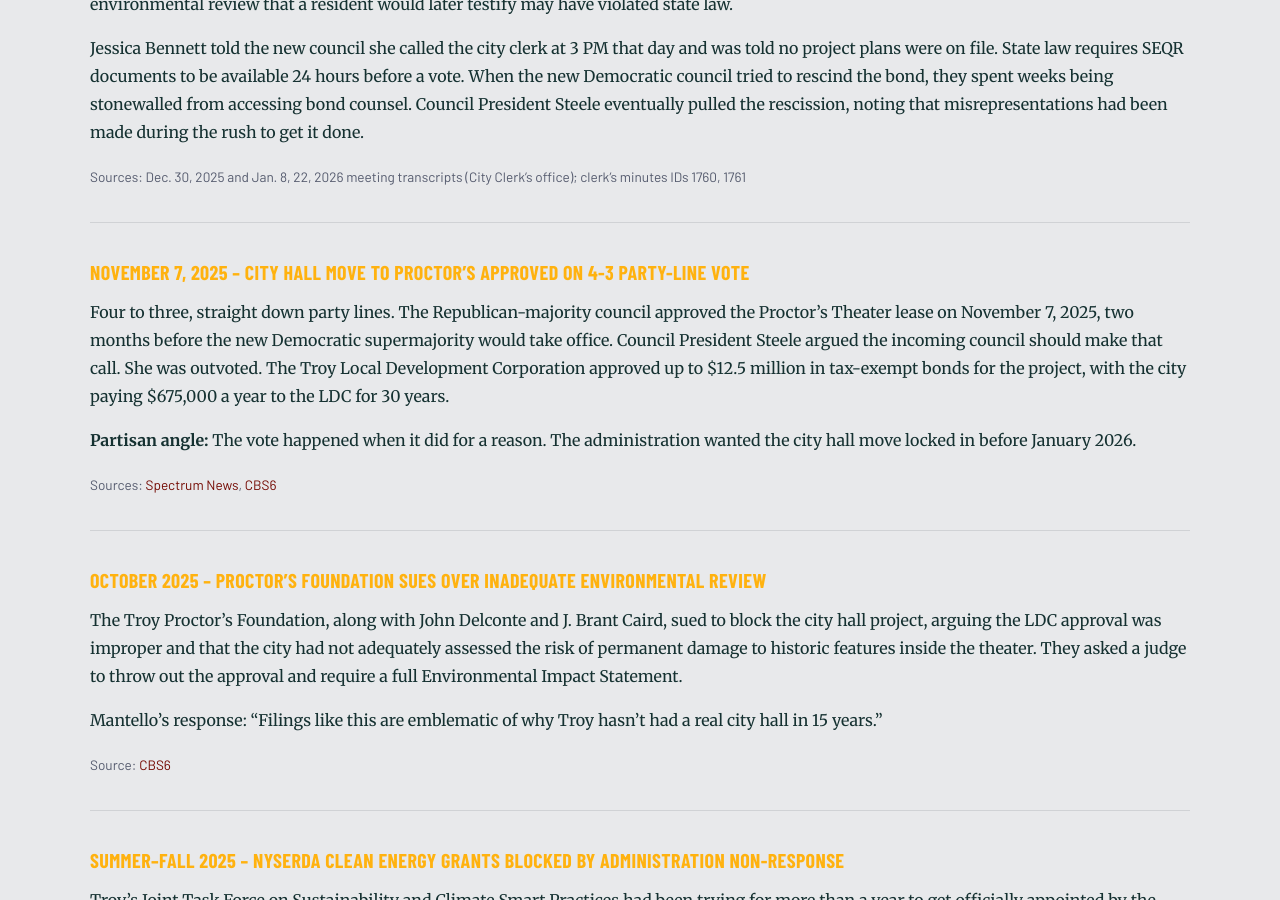
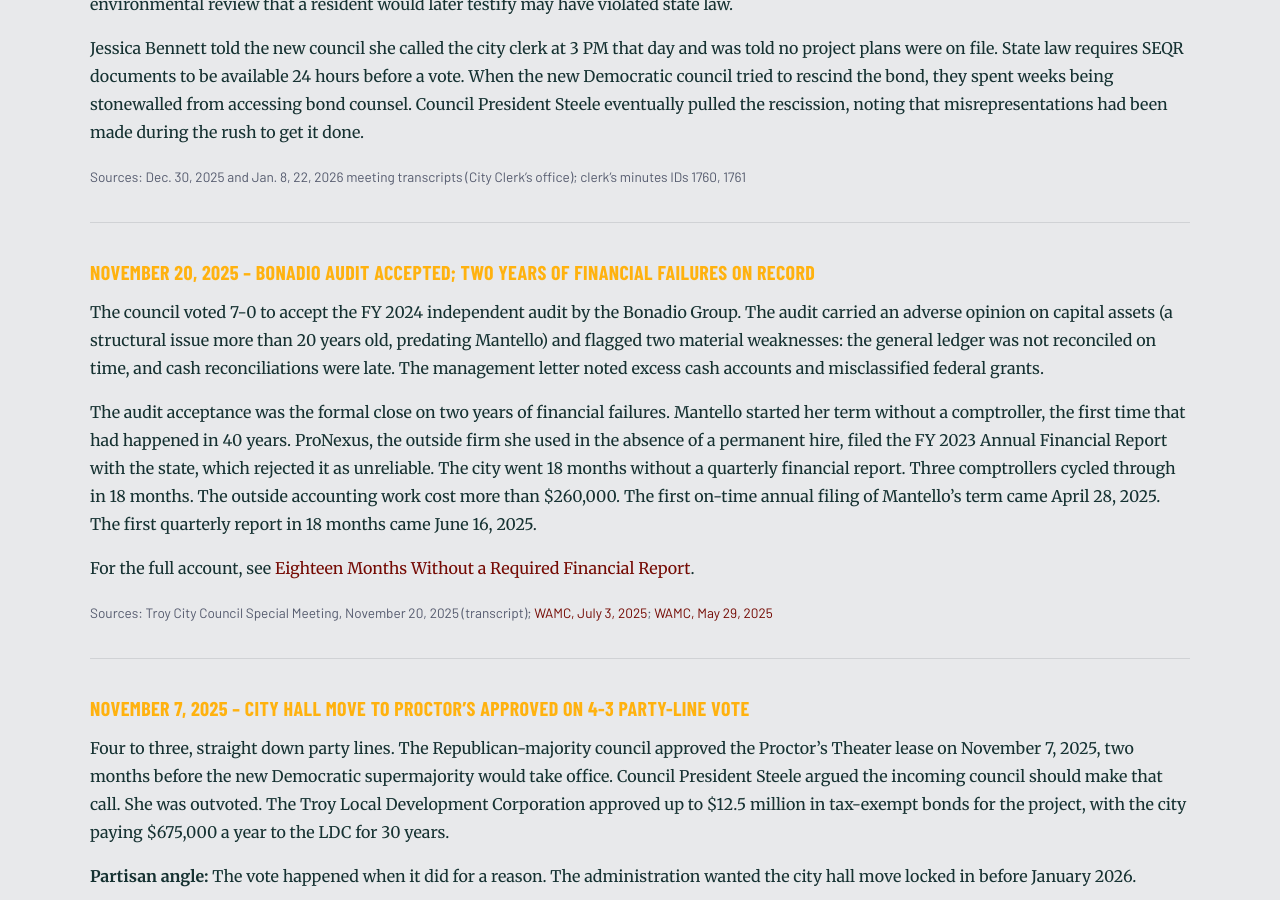
Before and after one commit to MdevitSEC/the-mantello-record, a Jekyll site: the page built from the_Mantello_Record.md, in a window 1280 px wide and 900 px high, scrolled down 3714 px. Built offline with Jekyll 4.4.1, drawn with Linux system fonts in a browser that asks for light colours; some web fonts are replaced; our own code applies the rules of GitHub Pages for plain Markdown files.

Commit message:
Add comprehensive fiscal failures post and Mantello Record summary
New post: Eighteen Months Without a Required Financial Report
- Full arc from transition gap through Bonadio audit acceptance
- Covers ProNexus, Spring, vacancy, Krokos, McNeff
- Partisan angle on transition comptroller failure
- Steele quotes as through-line

Mantello Record: November 20, 2025 entry summarizing two years of
financial failures, linking to full post.

Co-Authored-By: Claude Sonnet 4.6 <noreply@anthropic.com>

```diff
--- a/the_Mantello_Record.md
+++ b/the_Mantello_Record.md
@@ -116,6 +116,18 @@ The outgoing Republican council's last day in office was December 30, 2025. Befo
 Jessica Bennett told the new council she called the city clerk at 3 PM that day and was told no project plans were on file. State law requires SEQR documents to be available 24 hours before a vote. When the new Democratic council tried to rescind the bond, they spent weeks being stonewalled from accessing bond counsel. Council President Steele eventually pulled the rescission, noting that misrepresentations had been made during the rush to get it done.
 
 *Sources: Dec. 30, 2025 and Jan. 8, 22, 2026 meeting transcripts (City Clerk's office); clerk's minutes IDs 1760, 1761*
+
+---
+
+### November 20, 2025 -- Bonadio Audit Accepted; Two Years of Financial Failures on Record
+
+The council voted 7-0 to accept the FY 2024 independent audit by the Bonadio Group. The audit carried an adverse opinion on capital assets (a structural issue more than 20 years old, predating Mantello) and flagged two material weaknesses: the general ledger was not reconciled on time, and cash reconciliations were late. The management letter noted excess cash accounts and misclassified federal grants.
+
+The audit acceptance was the formal close on two years of financial failures. Mantello started her term without a comptroller, the first time that had happened in 40 years. ProNexus, the outside firm she used in the absence of a permanent hire, filed the FY 2023 Annual Financial Report with the state, which rejected it as unreliable. The city went 18 months without a quarterly financial report. Three comptrollers cycled through in 18 months. The outside accounting work cost more than $260,000. The first on-time annual filing of Mantello's term came April 28, 2025. The first quarterly report in 18 months came June 16, 2025.
+
+For the full account, see [Eighteen Months Without a Required Financial Report](/2025/11/20/troy-financial-reporting-failures/).
+
+*Sources: Troy City Council Special Meeting, November 20, 2025 (transcript); [WAMC, July 3, 2025](https://www.wamc.org/news/2025-07-03/troys-city-council-receives-its-first-quarterly-financial-report-in-18-months); [WAMC, May 29, 2025](https://www.wamc.org/news/2025-05-29/troy-welcomes-its-newest-comptroller)*
 
 ---
 
```
Also changed, not shown: _posts/2025-11-20-troy-financial-reporting-failures.md (added, +92 -0 lines).
